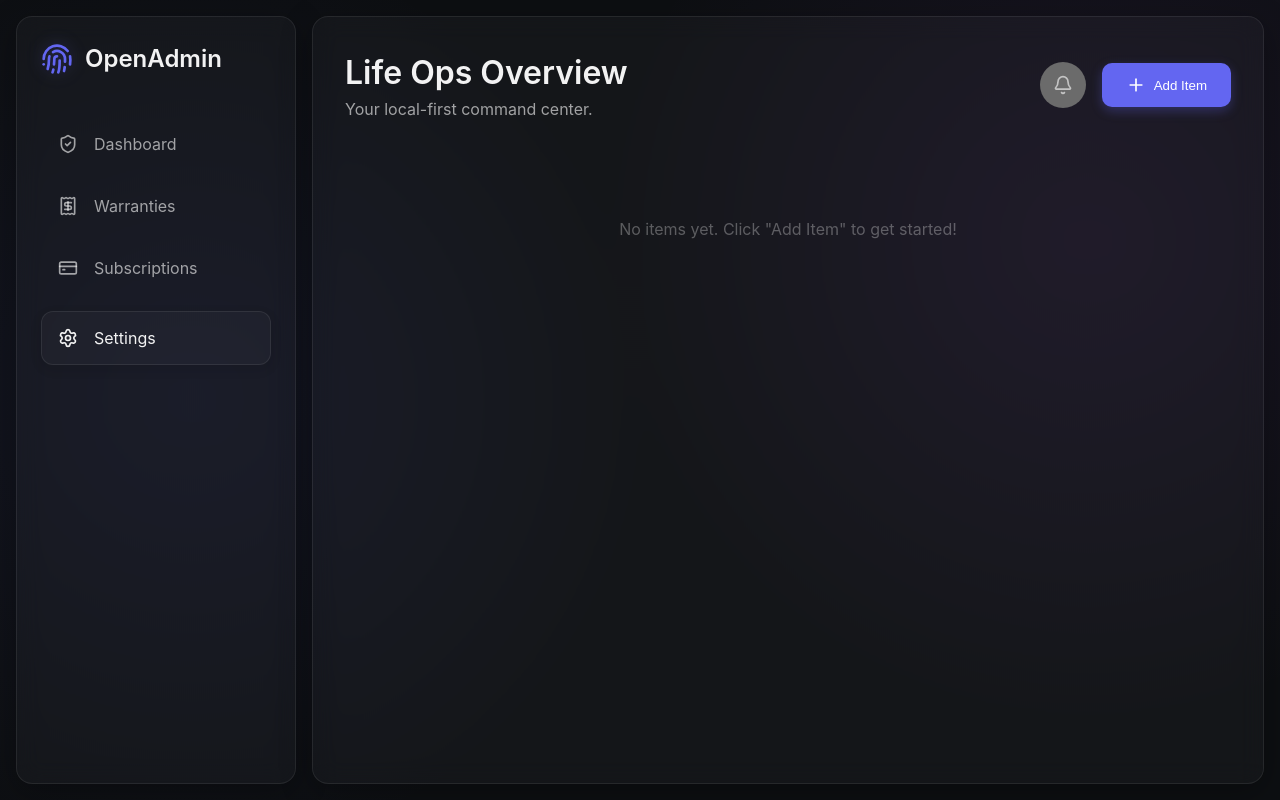
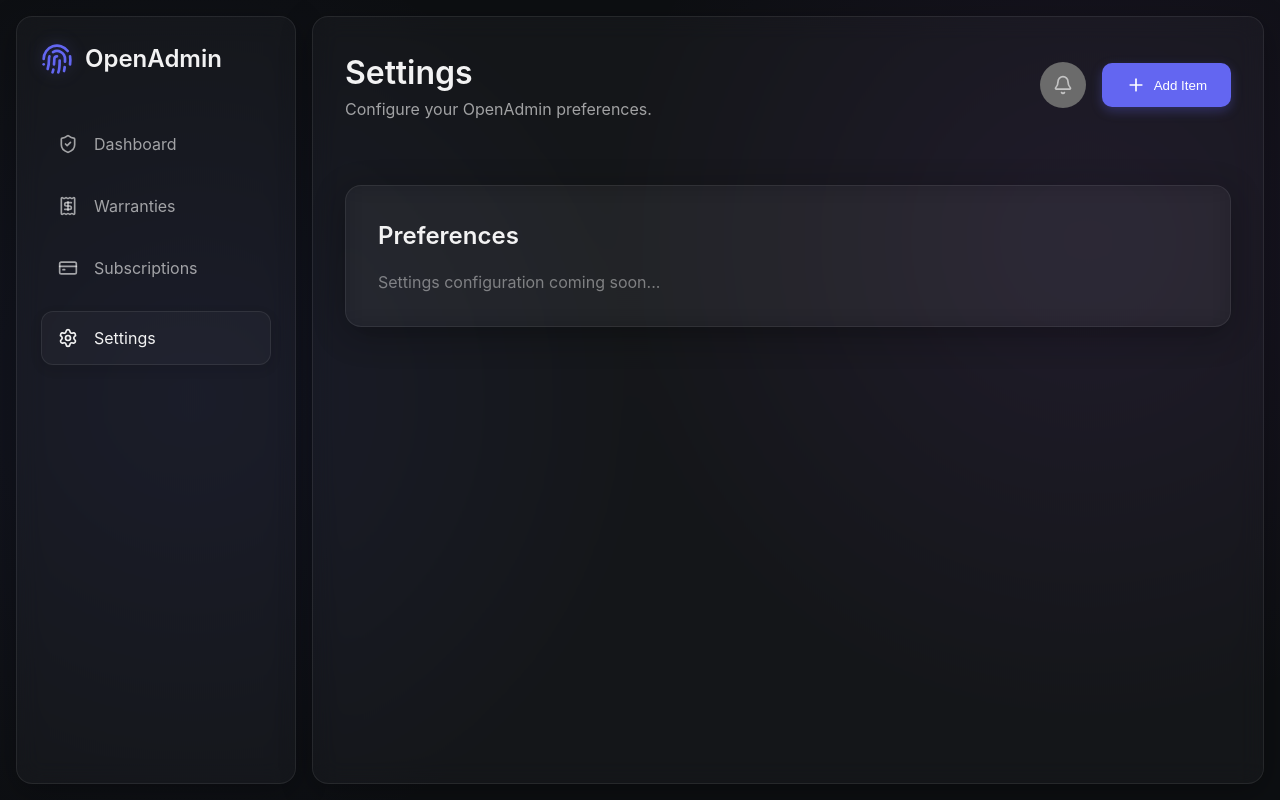
Before and after one commit to Dhia-Bechattaoui/openadmin, a React (Vite) app: page / in a window 1280 px wide. Both pictures are taken after a click on the element "Settings". Built offline with nearby package versions, Linux system fonts and the light colour scheme.

Commit message:
fix: resolve tab navigation rendering bug for v0.1.1
Fixed side menu navigation not updating dashboard content. Implemented category filtering for tabs. Added dynamic headers based on active tab. Updated changelog.

```diff
--- a/src/App.tsx
+++ b/src/App.tsx
@@ -161,8 +161,18 @@ function App() {
       <main className="main-content glass-panel">
         <header className="header">
           <div>
-            <h1>Life Ops Overview</h1>
-            <p>Your local-first command center.</p>
+            <h1>
+              {activeTab === 'dashboard' && 'Life Ops Overview'}
+              {activeTab === 'warranties' && 'Warranties'}
+              {activeTab === 'subscriptions' && 'Subscriptions'}
+              {activeTab === 'settings' && 'Settings'}
+            </h1>
+            <p>
+              {activeTab === 'dashboard' && 'Your local-first command center.'}
+              {activeTab === 'warranties' && 'Track and manage your product warranties.'}
+              {activeTab === 'subscriptions' && 'Keep an eye on your recurring costs.'}
+              {activeTab === 'settings' && 'Configure your OpenAdmin preferences.'}
+            </p>
           </div>
 
           <div style={{ display: 'flex', gap: '1rem', alignItems: 'center' }}>
@@ -176,9 +186,16 @@ function App() {
           </div>
         </header>
 
-        {/* Dashboard Grid */}
+        {/* Main Content Render */}
+        {activeTab !== 'settings' ? (
           <div className="dashboard-grid">
-          {items.map(item => (
+            {items
+              .filter(item => {
+                if (activeTab === 'warranties') return item.category === 'warranty';
+                if (activeTab === 'subscriptions') return item.category === 'subscription';
+                return true; // Dashboard shows all
+              })
+              .map(item => (
                 <div className="card glass-panel" key={item.id}>
                   <div className="card-header">
                     <h3>{item.title}</h3>
@@ -197,12 +214,22 @@ function App() {
                 </div>
             ))}
 
-          {items.length === 0 && (
+            {items.filter(item => {
+              if (activeTab === 'warranties') return item.category === 'warranty';
+              if (activeTab === 'subscriptions') return item.category === 'subscription';
+              return true;
+            }).length === 0 && (
               <p style={{ gridColumn: '1 / -1', textAlign: 'center', opacity: 0.5, marginTop: '4rem' }}>
-              No items yet. Click "Add Item" to get started!
+                No items found here. Click "Add Item" to get started!
               </p>
             )}
           </div>
+        ) : (
+          <div className="settings-panel glass-panel" style={{ padding: '2rem', marginTop: '2rem', borderRadius: '16px' }}>
+            <h2>Preferences</h2>
+            <p style={{ opacity: 0.7, marginTop: '1rem' }}>Settings configuration coming soon...</p>
+          </div>
+        )}
       </main>
 
       {/* Add Item Modal */}
```
Also changed, not shown: 1 other file (tests, documents, lock files or other folders). Lines whose indentation alone changed are shown as unchanged.
